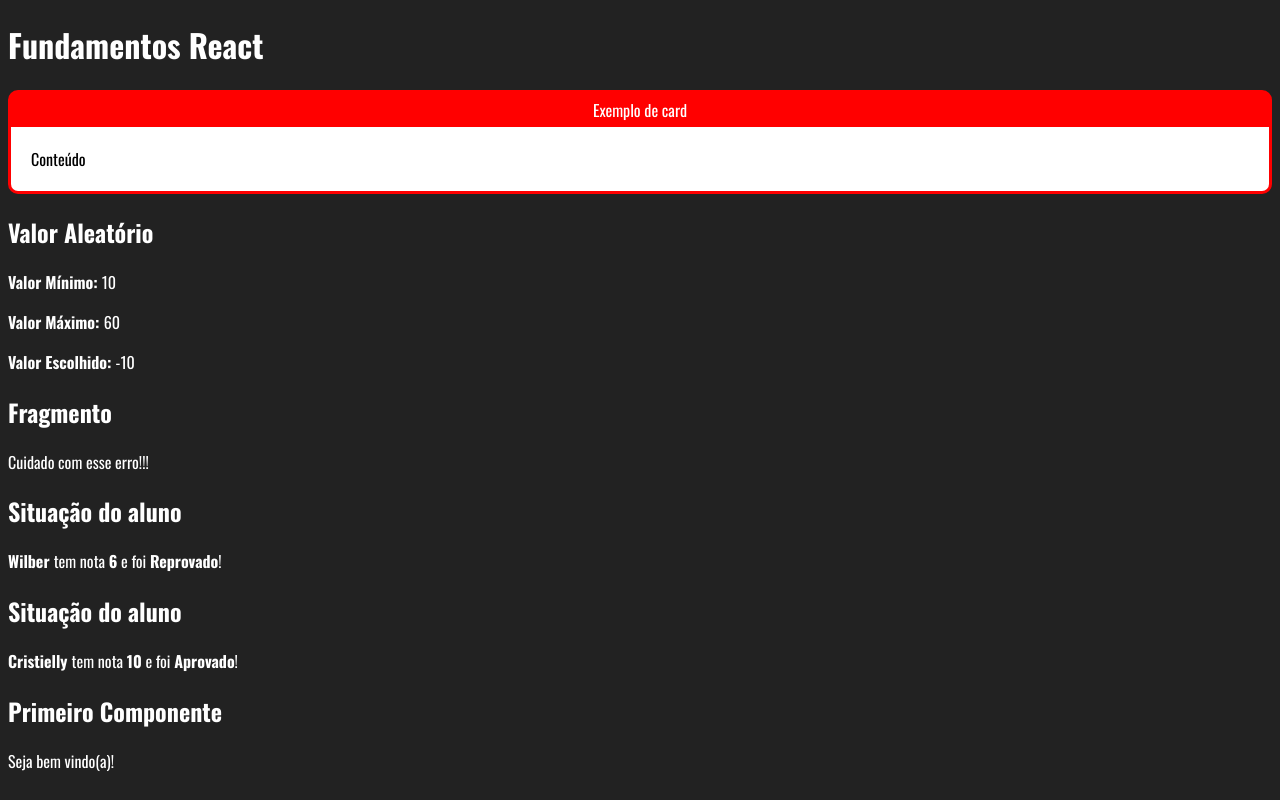
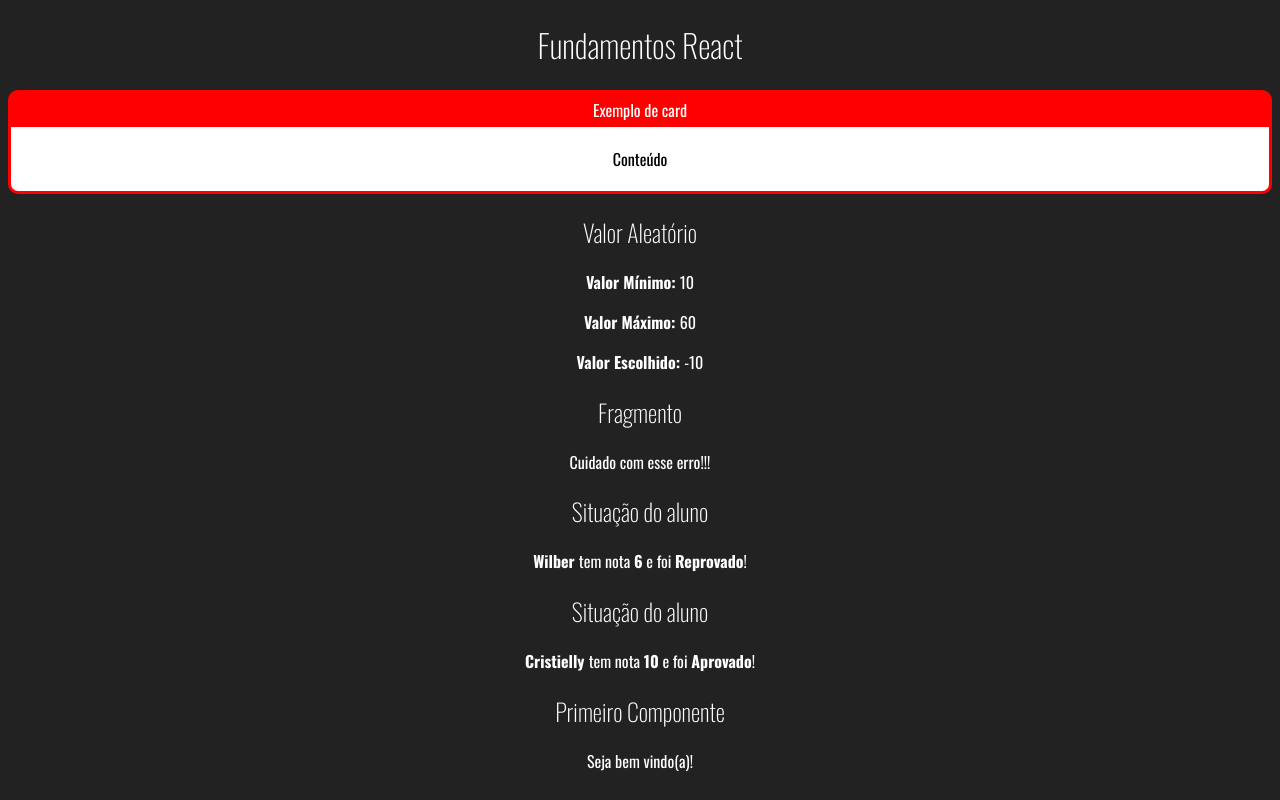
Before and after one commit to wilberchair/curso-react, a React (Create React App) app in the folder fundamentos-react/: page / in a window 1280 px wide. Built offline with nearby package versions, Linux system fonts and the light colour scheme.

Commit message:
chore(react): ajustando layout

```diff
--- a/fundamentos-react/src/index.css
+++ b/fundamentos-react/src/index.css
@@ -2,4 +2,9 @@
   background-color: #222;
   color: #fff;
   font-family: Oswald;
+  text-align: center;
 }
+
+h1, h2, h3 {
+  font-weight: 200;
+}
```
